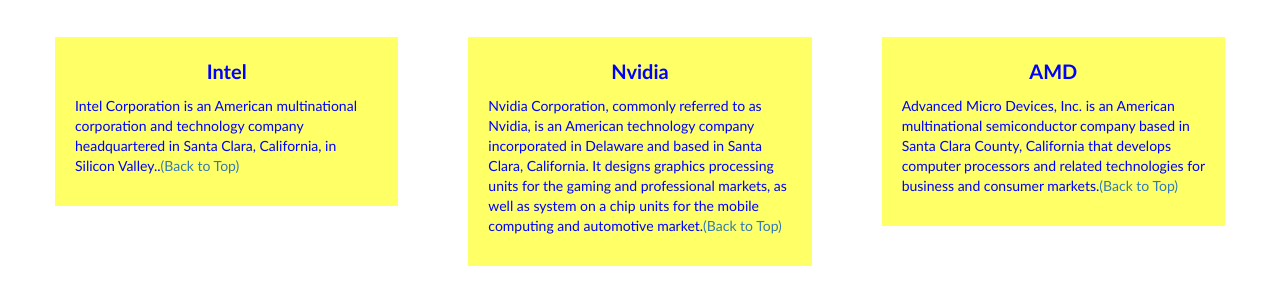
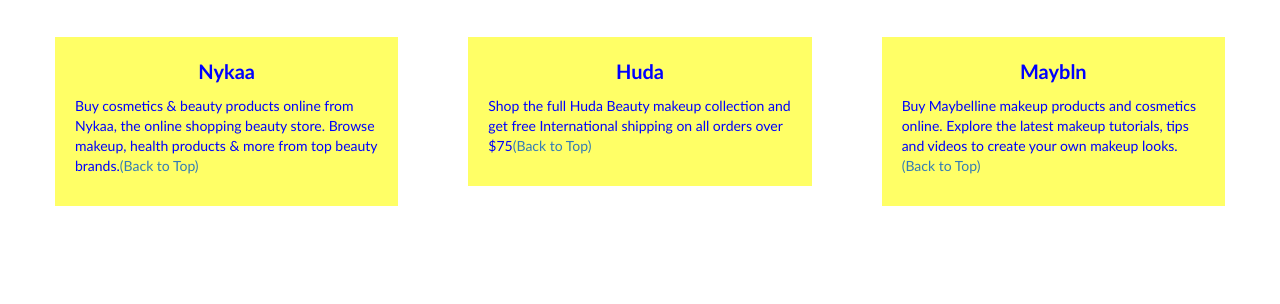
Before and after one commit to supernavy111/module-3.ans, a plain HTML site: page index.html in a window 1280 px wide. Shown: the part 130-434 px from the top of the page. Drawn offline with nearby package versions, Linux system fonts and the light colour scheme.

Commit message:
Update index.html

```diff
--- a/index.html
+++ b/index.html
@@ -55,23 +55,23 @@
 
   <div class="col-lg-4 col-md-6 col-sm-12">
     <div class="content-box">
-      <p class="item-name">Intel</p>
-      <p>Intel Corporation is an American multinational corporation and technology company headquartered in Santa Clara, California, in Silicon Valley..<a href="#top">(Back to Top)</a></p>
+      <p class="item-name">Nykaa</p>
+      <p>Buy cosmetics & beauty products online from Nykaa, the online shopping beauty store. Browse makeup, health products & more from top beauty brands.<a href="#top">(Back to Top)</a></p>
     </div>
   </div>
 
   <div class="col-lg-4 col-md-6 col-sm-12">
     <div class="content-box">
-      <p class="item-name">Nvidia</p>
-      <p>Nvidia Corporation, commonly referred to as Nvidia, is an American technology company incorporated in Delaware and based in Santa Clara, California. It designs graphics processing units for the gaming and professional markets, as well as system on a chip units for the mobile computing and automotive market.<a href="#top">(Back to Top)</a></p>
+      <p class="item-name">Huda</p>
+      <p>Shop the full Huda Beauty makeup collection and get free International shipping on all orders over $75<a href="#top">(Back to Top)</a></p>
     </div>
   </div>
 
 
   <div class="col-lg-4 col-md-12 col-sm-12">
     <div class="content-box">
-      <p class="item-name">AMD</p>
-      <p>Advanced Micro Devices, Inc. is an American multinational semiconductor company based in Santa Clara County, California that develops computer processors and related technologies for business and consumer markets.<a href="#top">(Back to Top)</a></p>
+      <p class="item-name">Maybln</p>
+      <p>Buy Maybelline makeup products and cosmetics online. Explore the latest makeup tutorials, tips and videos to create your own makeup looks.<a href="#top">(Back to Top)</a></p>
     </div>
   </div>
 
```
